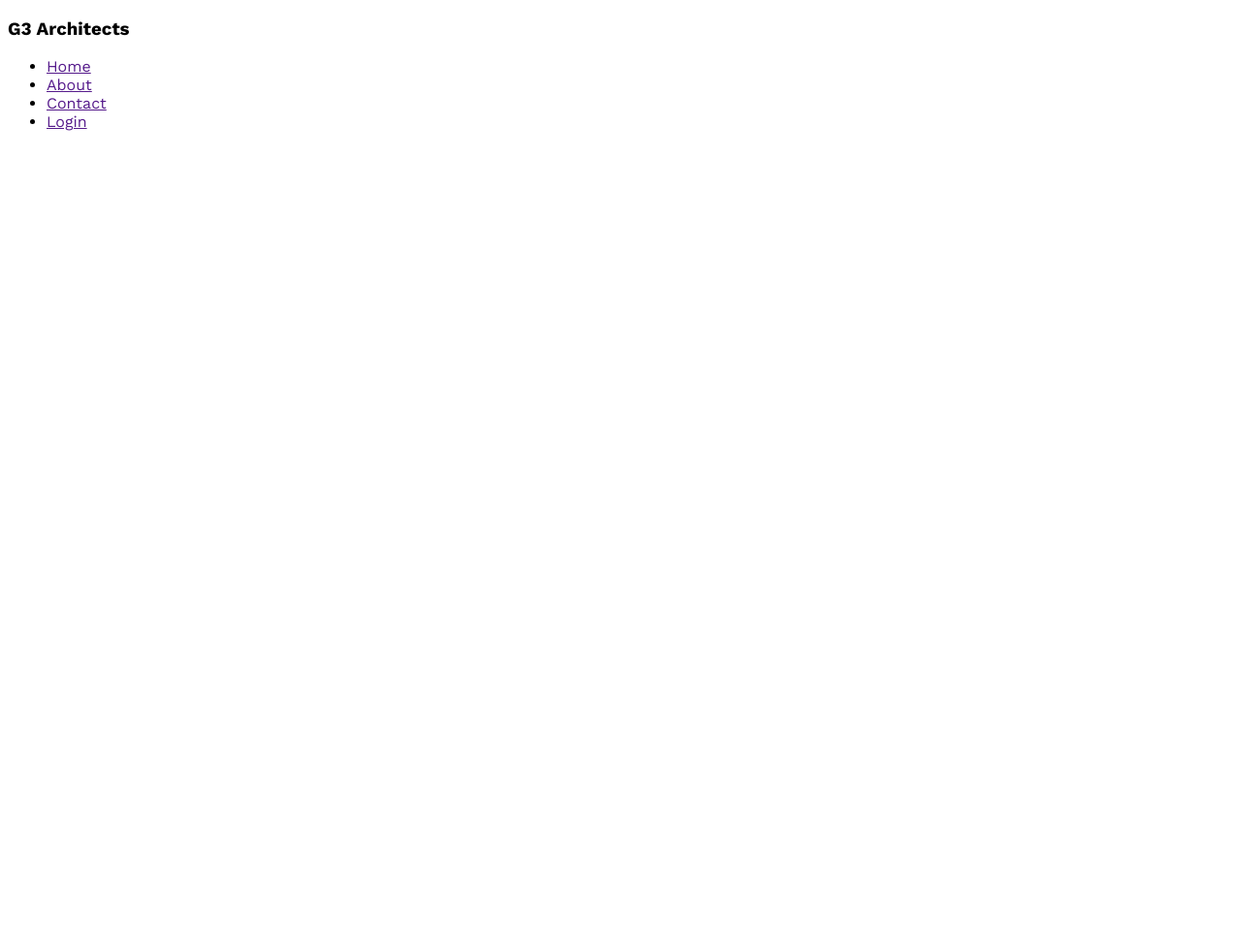
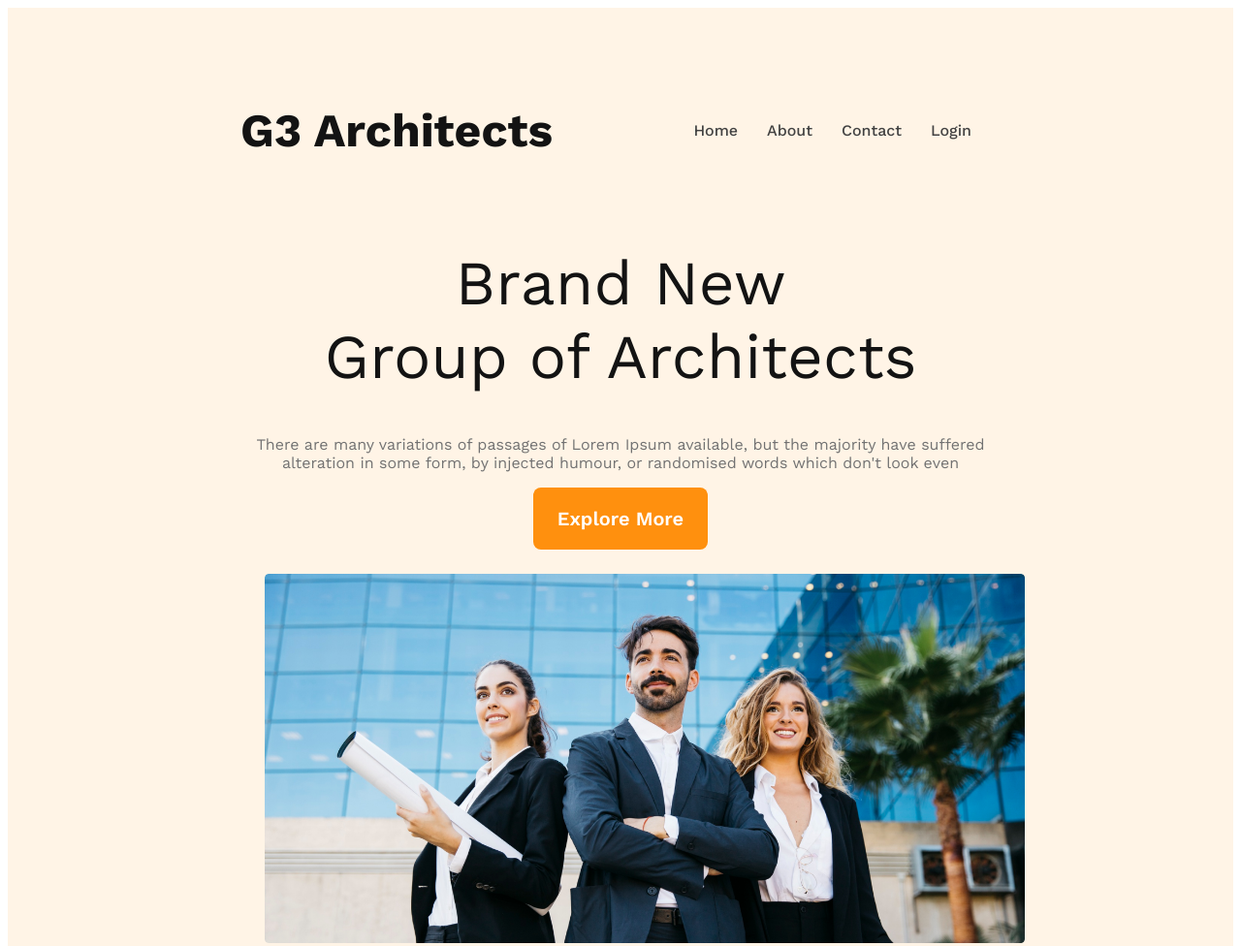
Before and after one commit to RBCodeJourney/g3-architects-website, a plain HTML site: page index.html in a window 1280 px wide. Shown: the top 976 px of the page at 97% size. Before the commit the page ends 800 px from the top, so only its background shows below. Drawn offline with nearby package versions, Linux system fonts and the light colour scheme.

Commit message:
finished the header section

```diff
--- a/index.html
+++ b/index.html
@@ -9,7 +9,7 @@
   <body>
     <header>
       <nav>
-        <h3>G3 Architects</h3>
+        <h3 class="nav-title">G3 Architects</h3>
         <ul>
           <li><a href="">Home</a></li>
           <li><a href="">About</a></li>
@@ -17,6 +17,21 @@
           <li><a href="">Login</a></li>
         </ul>
       </nav>
+      <div class="banner">
+        <div class="banner-content">
+          <h1 class="banner-title">
+            Brand New <br />
+            Group of Architects
+          </h1>
+          <p class="banner-description">
+            There are many variations of passages of Lorem Ipsum available, but
+            the majority have suffered alteration in some form, by injected
+            humour, or randomised words which don't look even
+          </p>
+          <button class="btn-primary">Explore More</button>
+        </div>
+        <img src="images/banner.png" alt="" />
+      </div>
     </header>
 
     <main></main>
--- a/styles/architects.css
+++ b/styles/architects.css
@@ -1,7 +1,93 @@
 /* Work sans font from google fonts */
-@import url('https://fonts.googleapis.com/css2?family=Lato:wght@700&family=Work+Sans:wght@400;500;600;700;800&display=swap');
+@import url("https://fonts.googleapis.com/css2?family=Lato:wght@700&family=Work+Sans:wght@400;500;600;700;800&display=swap");
 
-*{
-    font-family: 'Lato', sans-serif;
-font-family: 'Work Sans', sans-serif;
+/* shared styles */
+
+.btn-primary {
+  border-radius: 8px;
+  color: #fff;
+  background-color: #ff900e;
+  border: none;
+  font-size: 1.25rem;
+  font-weight: 600;
+  padding: 20px 25px;
+  cursor: pointer;
 }
+
+* {
+  font-family: "Lato", sans-serif;
+  font-family: "Work Sans", sans-serif;
+}
+/* header styles  */
+header {
+  background-color: rgba(255, 144, 14, 0.1);
+  padding: 50px 240px;
+}
+nav {
+  display: flex;
+  justify-content: space-between;
+  align-items: center;
+}
+
+.nav-title {
+  font-size: 3rem;
+  font-weight: 700;
+  color: #131313;
+}
+
+nav > ul {
+  display: flex;
+}
+nav li {
+  list-style: none;
+  margin-right: 30px;
+  font-weight: 500;
+  font-size: 1rem;
+}
+nav li a {
+  text-decoration: none;
+  color: #424242;
+}
+
+/* banner styles*/
+
+.banner-content {
+  max-width: 850px;
+  text-align: center;
+  margin: 0 auto;
+}
+.banner-title {
+  font-size: 4rem;
+  font-weight: 400;
+  color: #131313;
+}
+.banner-description {
+  color: #727272;
+}
+
+.banner img {
+  margin: 25px;
+  width: 100%;
+}
+
+/* responsive media queries */
+/* mobile devices */
+
+@media screen and (max-width: 576px) {
+  header {
+    padding: 20px;
+  }
+  nav {
+    flex-direction: column;
+  }
+}
+
+/* tablet or medium devices */
+@media screen and (min-width: 576px) and (max-width: 960px) {
+  nav {
+    flex-direction: column;
+  }
+  header {
+    padding: 50px;
+  }
+}
```
